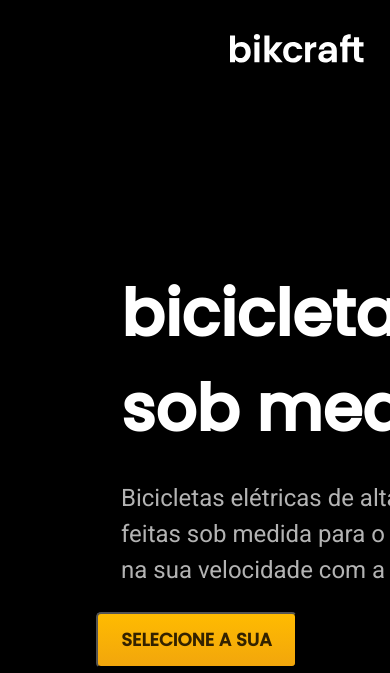
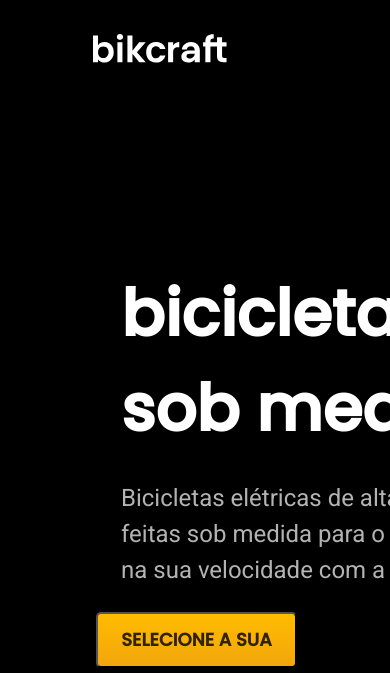
Before and after one commit to sirflyingv/bicicleta-site-layout, a website built with Parcel: page index.html in a window 390 px wide. Shown: the top 673 px of the page. Built offline with nearby package versions, Linux system fonts and the light colour scheme; files whose address does not match are found by name.

Commit message:
css grooming

```diff
--- a/css/style.css
+++ b/css/style.css
@@ -557,6 +557,17 @@ footer {
 }
 
 @media screen and (max-width: 1100px) {
+  .header {
+    display: grid;
+    grid-template-columns: auto, auto;
+  }
+
+  .logo {
+    padding: 0;
+    margin-left: auto;
+    margin-right: auto;
+  }
+
   h2 {
     padding: 0px !important;
   }
```
